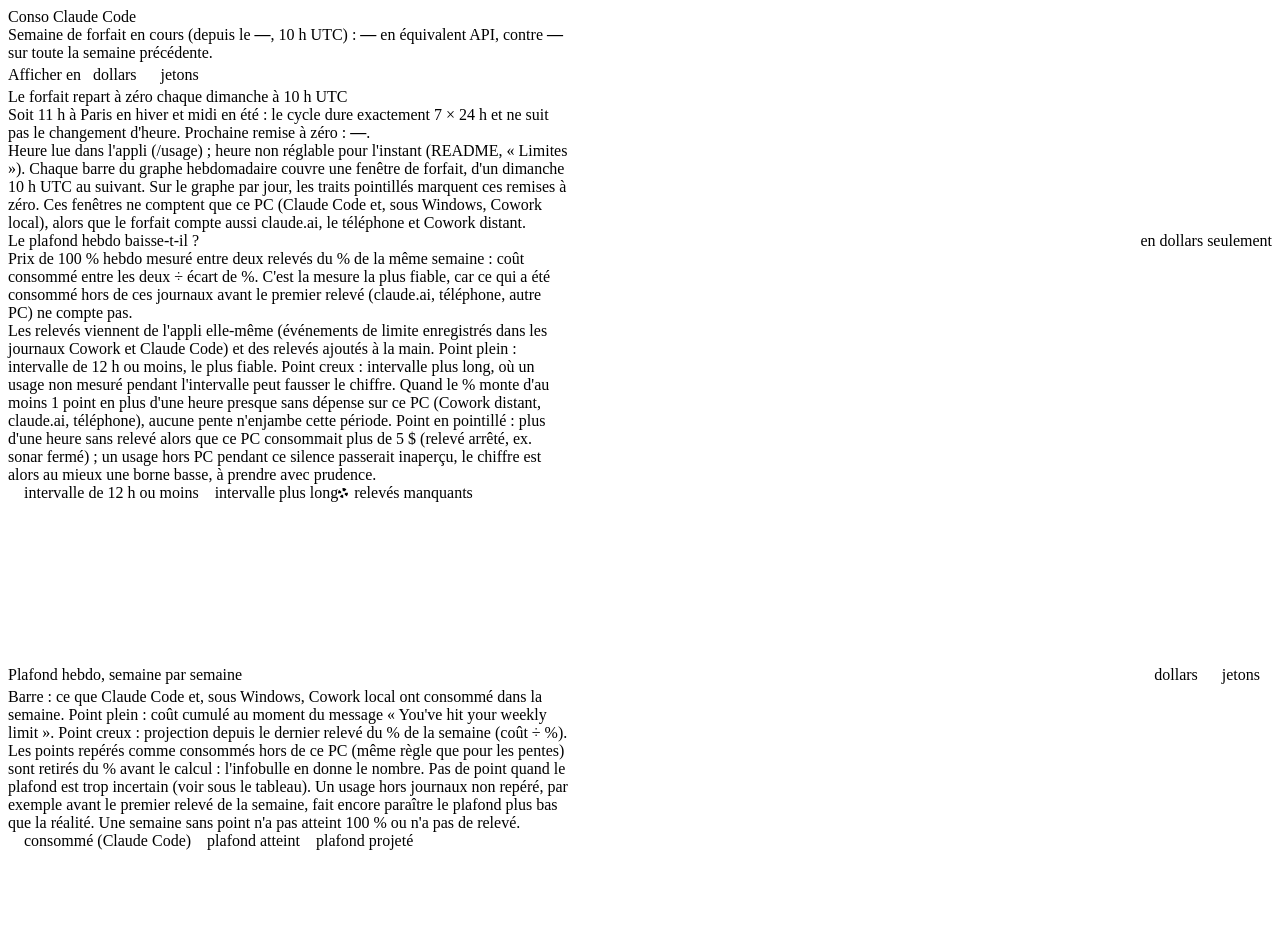
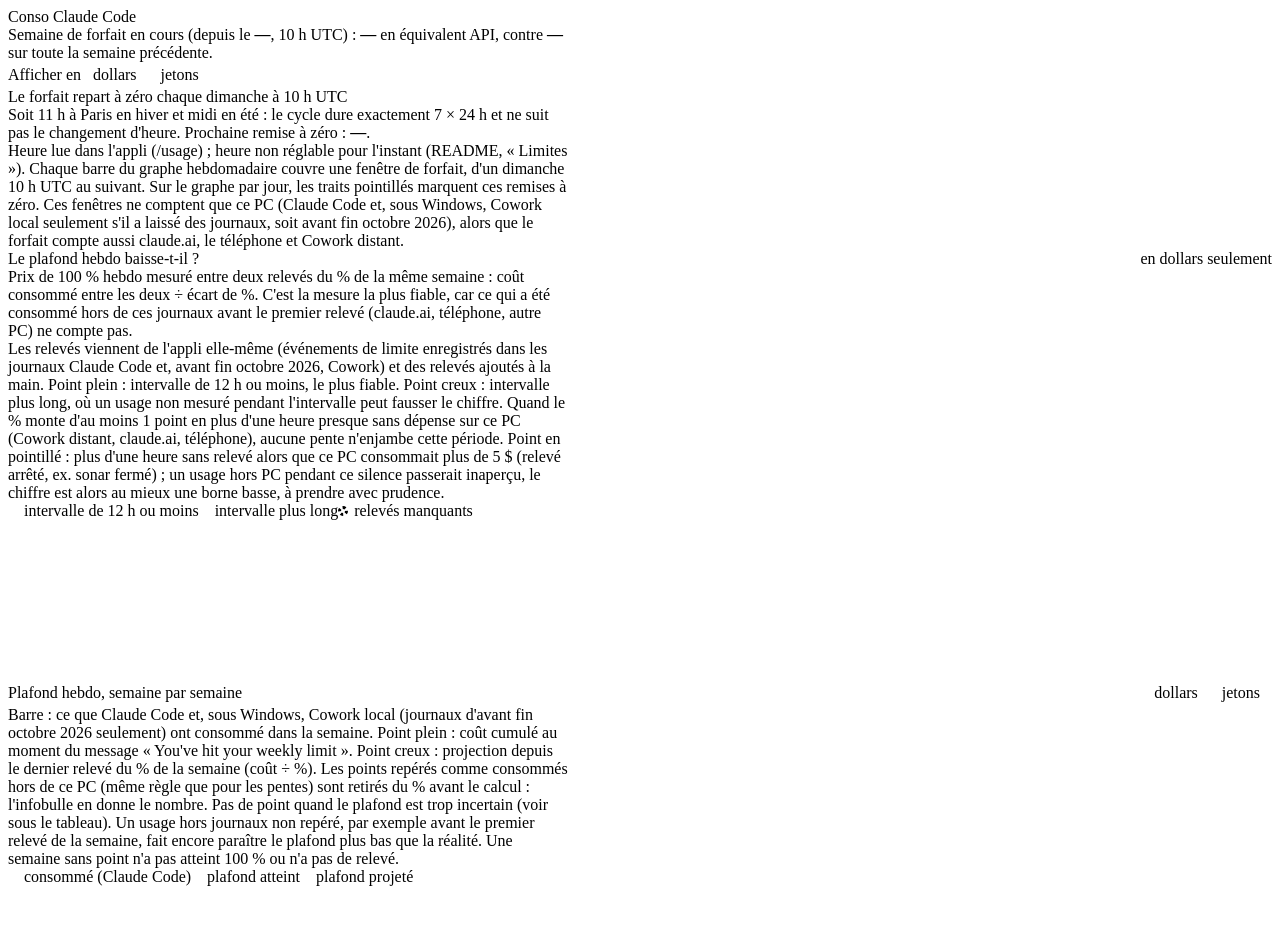
Before and after one commit to Gh0st113/conso-tokens, a plain HTML site: page page/index.html in a window 1280 px wide. Shown: the top 952 px of the page. Drawn offline with Linux system fonts and the light colour scheme.

Commit message:
Doc : Cowork local ne journalise plus depuis fin octobre 2026
La doc disait que les sessions locales de Cowork sont lues sous
Windows. Le code les lit toujours, mais Cowork n'écrit plus de
journal local depuis fin octobre 2026 : son usage passe dans le
« hors PC ». Textes seuls (README, page, commentaires d'agreger.mjs),
aucune ligne de code modifiée.

Co-Authored-By: Claude Haiku 5.5 <noreply@anthropic.com>

```diff
--- a/agreger.mjs
+++ b/agreger.mjs
@@ -13,7 +13,7 @@ import { fileURLToPath } from 'node:url';
 import { DONNEES, nomProjet } from './config.mjs';
 
 // Deux sources : Claude Code (~/.claude/projects) et Cowork (sessions locales de Claude Desktop,
-// AppData/Local/Claude-Data/claude_*/local-agent-mode-sessions), même format de journal.
+// AppData/Local/Claude-Data/claude_*/local-agent-mode-sessions), même format de journal. Cowork n'écrit plus de journal ici depuis fin octobre 2026 : le dossier n'est lu que pour l'historique.
 const racine = join(homedir(), '.claude', 'projects');
 const racinesCowork = (() => {
   const base = join(homedir(), 'AppData', 'Local', 'Claude-Data');
@@ -121,7 +121,7 @@ const heure = ts => Number(new Date(ts).toLocaleString('en-GB', { timeZone: 'Eur
 
 const appels = new Map(); // clé = message.id : une réponse peut occuper plusieurs lignes
 const limites = new Map(); // clé = horodatage + type : un même message peut être recopié par une reprise de session
-// Relevés du % écrits par l'appli (rate_limit_event, surtout dans les journaux Cowork) : clé = uuid
+// Relevés du % écrits par l'appli (rate_limit_event, surtout dans les journaux Cowork d'avant fin octobre 2026) : clé = uuid
 const relevesAuto = new Map();
 let lignes = 0, illisibles = 0;
 
--- a/page/index.html
+++ b/page/index.html
@@ -74,20 +74,20 @@
   <section class="cc-reset" id="reset" aria-label="Remise à zéro du forfait">
     <h2>Le forfait repart à zéro chaque dimanche à 10 h UTC</h2>
     <p>Soit 11 h à Paris en hiver et midi en été : le cycle dure exactement 7 × 24 h et ne suit pas le changement d'heure. Prochaine remise à zéro : <b data-draw="prochain">—</b>.</p>
-    <p class="cc-muted">Heure lue dans l'appli (/usage) ; heure non réglable pour l'instant (README, « Limites »). Chaque barre du graphe hebdomadaire couvre une fenêtre de forfait, d'un dimanche 10 h UTC au suivant. Sur le graphe par jour, les traits pointillés marquent ces remises à zéro. Ces fenêtres ne comptent que ce PC (Claude Code et, sous Windows, Cowork local), alors que le forfait compte aussi claude.ai, le téléphone et Cowork distant.</p>
+    <p class="cc-muted">Heure lue dans l'appli (/usage) ; heure non réglable pour l'instant (README, « Limites »). Chaque barre du graphe hebdomadaire couvre une fenêtre de forfait, d'un dimanche 10 h UTC au suivant. Sur le graphe par jour, les traits pointillés marquent ces remises à zéro. Ces fenêtres ne comptent que ce PC (Claude Code et, sous Windows, Cowork local seulement s'il a laissé des journaux, soit avant fin octobre 2026), alors que le forfait compte aussi claude.ai, le téléphone et Cowork distant.</p>
   </section>
 
   <section class="cc-card" id="pentes">
     <div class="cc-titre"><h2>Le plafond hebdo baisse-t-il ?</h2><span class="cc-muted">en dollars seulement</span></div>
     <p>Prix de 100 % hebdo mesuré entre deux relevés du % de la même semaine : coût consommé entre les deux ÷ écart de %. C'est la mesure la plus fiable, car ce qui a été consommé hors de ces journaux avant le premier relevé (claude.ai, téléphone, autre PC) ne compte pas.</p>
-    <p class="cc-muted">Les relevés viennent de l'appli elle-même (événements de limite enregistrés dans les journaux Cowork et Claude Code) et des relevés ajoutés à la main. Point plein : intervalle de 12 h ou moins, le plus fiable. Point creux : intervalle plus long, où un usage non mesuré pendant l'intervalle peut fausser le chiffre. Quand le % monte d'au moins 1 point en plus d'une heure presque sans dépense sur ce PC (Cowork distant, claude.ai, téléphone), aucune pente n'enjambe cette période. Point en pointillé : plus d'une heure sans relevé alors que ce PC consommait plus de 5 $ (relevé arrêté, ex. sonar fermé) ; un usage hors PC pendant ce silence passerait inaperçu, le chiffre est alors au mieux une borne basse, à prendre avec prudence.</p>
+    <p class="cc-muted">Les relevés viennent de l'appli elle-même (événements de limite enregistrés dans les journaux Claude Code et, avant fin octobre 2026, Cowork) et des relevés ajoutés à la main. Point plein : intervalle de 12 h ou moins, le plus fiable. Point creux : intervalle plus long, où un usage non mesuré pendant l'intervalle peut fausser le chiffre. Quand le % monte d'au moins 1 point en plus d'une heure presque sans dépense sur ce PC (Cowork distant, claude.ai, téléphone), aucune pente n'enjambe cette période. Point en pointillé : plus d'une heure sans relevé alors que ce PC consommait plus de 5 $ (relevé arrêté, ex. sonar fermé) ; un usage hors PC pendant ce silence passerait inaperçu, le chiffre est alors au mieux une borne basse, à prendre avec prudence.</p>
     <div class="cc-legend"><span><i class="cc-sw" data-i="0"></i>intervalle de 12 h ou moins</span><span><i class="cc-hollow"></i>intervalle plus long</span><span><i class="cc-hollow cc-dash"></i>relevés manquants</span></div>
     <div class="cc-chart cc-short dash-skeleton" data-draw="chPentes" data-source="pentes"></div>
   </section>
 
   <section class="cc-card" id="plafond">
     <div class="cc-titre"><h2>Plafond hebdo, semaine par semaine</h2><span class="cc-seg" role="group" aria-label="Unité d'affichage"><button type="button" data-unite="usd" aria-pressed="true">dollars</button><button type="button" data-unite="jetons" aria-pressed="false">jetons</button></span></div>
-    <p class="cc-muted"><span data-jet="En vue jetons : barre et point en jetons de sortie (réponses et réflexion), le tableau garde les deux unités."></span> Barre : ce que Claude Code et, sous Windows, Cowork local ont consommé dans la semaine. Point plein : coût cumulé au moment du message « You've hit your weekly limit ». Point creux : projection depuis le dernier relevé du % de la semaine (coût ÷ %). Les points repérés comme consommés hors de ce PC (même règle que pour les pentes) sont retirés du % avant le calcul : l'infobulle en donne le nombre. Pas de point quand le plafond est trop incertain (voir sous le tableau). Un usage hors journaux non repéré, par exemple avant le premier relevé de la semaine, fait encore paraître le plafond plus bas que la réalité. Une semaine sans point n'a pas atteint 100 % ou n'a pas de relevé.</p>
+    <p class="cc-muted"><span data-jet="En vue jetons : barre et point en jetons de sortie (réponses et réflexion), le tableau garde les deux unités."></span> Barre : ce que Claude Code et, sous Windows, Cowork local (journaux d'avant fin octobre 2026 seulement) ont consommé dans la semaine. Point plein : coût cumulé au moment du message « You've hit your weekly limit ». Point creux : projection depuis le dernier relevé du % de la semaine (coût ÷ %). Les points repérés comme consommés hors de ce PC (même règle que pour les pentes) sont retirés du % avant le calcul : l'infobulle en donne le nombre. Pas de point quand le plafond est trop incertain (voir sous le tableau). Un usage hors journaux non repéré, par exemple avant le premier relevé de la semaine, fait encore paraître le plafond plus bas que la réalité. Une semaine sans point n'a pas atteint 100 % ou n'a pas de relevé.</p>
     <div class="cc-legend">
       <span><i class="cc-sw" data-i="4"></i>consommé (Claude Code)</span><span><i class="cc-sw" data-i="0"></i>plafond atteint</span><span><i class="cc-hollow"></i>plafond projeté</span>
     </div>
@@ -175,7 +175,7 @@
   <section class="cc-card" id="methode">
     <h2>Comment ces chiffres sont faits</h2>
     <ul class="cc-muted">
-      <li>Source : les journaux des sessions Claude Code (dossier projects de Claude Code) et, sous Windows, Cowork (sessions locales de Claude Desktop) de ce PC ; les sessions Cowork d'un Mac ou de Linux ne sont pas lues. Seuls les compteurs de jetons et les relevés de limite sont lus, jamais le contenu des échanges.</li>
+      <li>Source : les journaux des sessions Claude Code (dossier projects de Claude Code) et, sous Windows, Cowork (sessions locales de Claude Desktop, présentes seulement pour l'historique d'avant fin octobre 2026) de ce PC ; les sessions Cowork d'un Mac ou de Linux ne sont pas lues. Seuls les compteurs de jetons et les relevés de limite sont lus, jamais le contenu des échanges.</li>
       <li>Une réponse occupe souvent plusieurs lignes du journal, et une session reprise recopie l'historique : chaque réponse n'est comptée qu'une fois, par son identifiant.</li>
       <li>Hors périmètre : discussions claude.ai et application mobile (stockées chez Anthropic), sessions d'autres PC (ajoutables avec --journaux).</li>
       <li>Un jour sans barre n'a aucune réponse dans les journaux de ce PC. Une bande orange, s'il y en a, marque une période dont on sait que les journaux manquent.</li>
```
Also changed, not shown: README.fr.md (+1 -1 lines), README.md.
